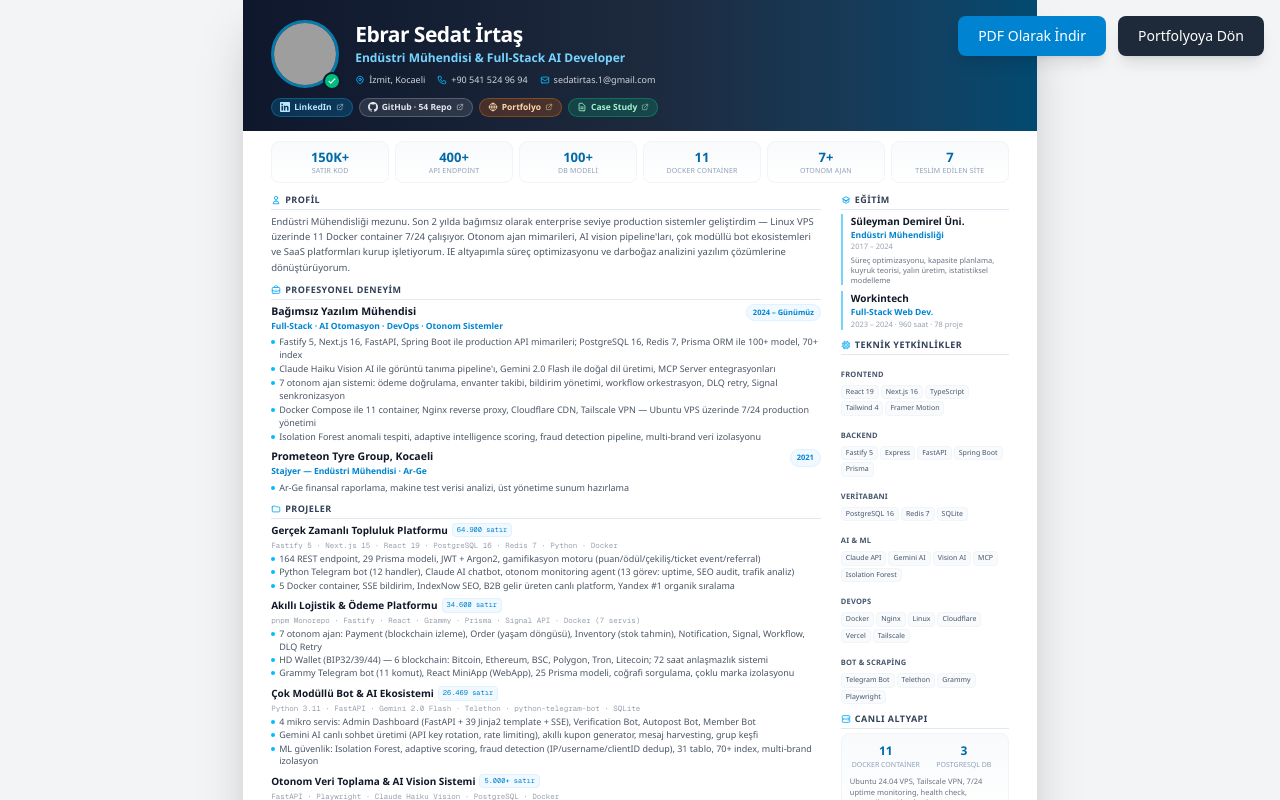
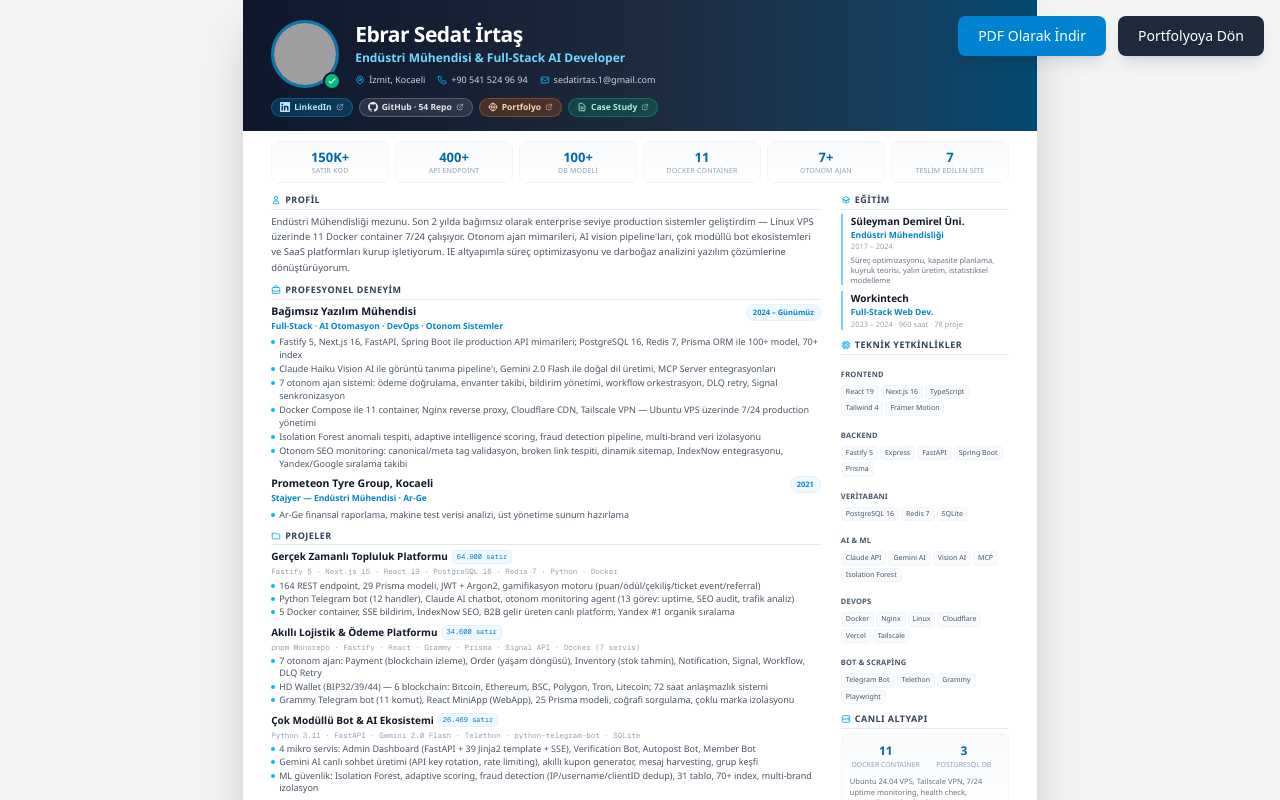
Before and after one commit to irtassedat/safiport-portfolio, a Next.js app: page /cv in a window 1280 px wide. Shown: the top 800 px of the page. Built offline with nearby package versions, Linux system fonts and the light colour scheme; grey boxes are pictures that could not be loaded.

Commit message:
CV - SEO otomasyon detayi eklendi: canonical/meta validasyon, broken link, IndexNow, siralama takibi

```diff
--- a/src/app/cv/CVContent.tsx
+++ b/src/app/cv/CVContent.tsx
@@ -116,6 +116,7 @@ export default function CVContent() {
                     <BulletItem>7 otonom ajan sistemi: ödeme doğrulama, envanter takibi, bildirim yönetimi, workflow orkestrasyon, DLQ retry, Signal senkronizasyon</BulletItem>
                     <BulletItem>Docker Compose ile 11 container, Nginx reverse proxy, Cloudflare CDN, Tailscale VPN — Ubuntu VPS üzerinde 7/24 production yönetimi</BulletItem>
                     <BulletItem>Isolation Forest anomali tespiti, adaptive intelligence scoring, fraud detection pipeline, multi-brand veri izolasyonu</BulletItem>
+                    <BulletItem>Otonom SEO monitoring: canonical/meta tag validasyon, broken link tespiti, dinamik sitemap, IndexNow entegrasyonu, Yandex/Google sıralama takibi</BulletItem>
                   </ul>
                 </div>
                 <div>
```
